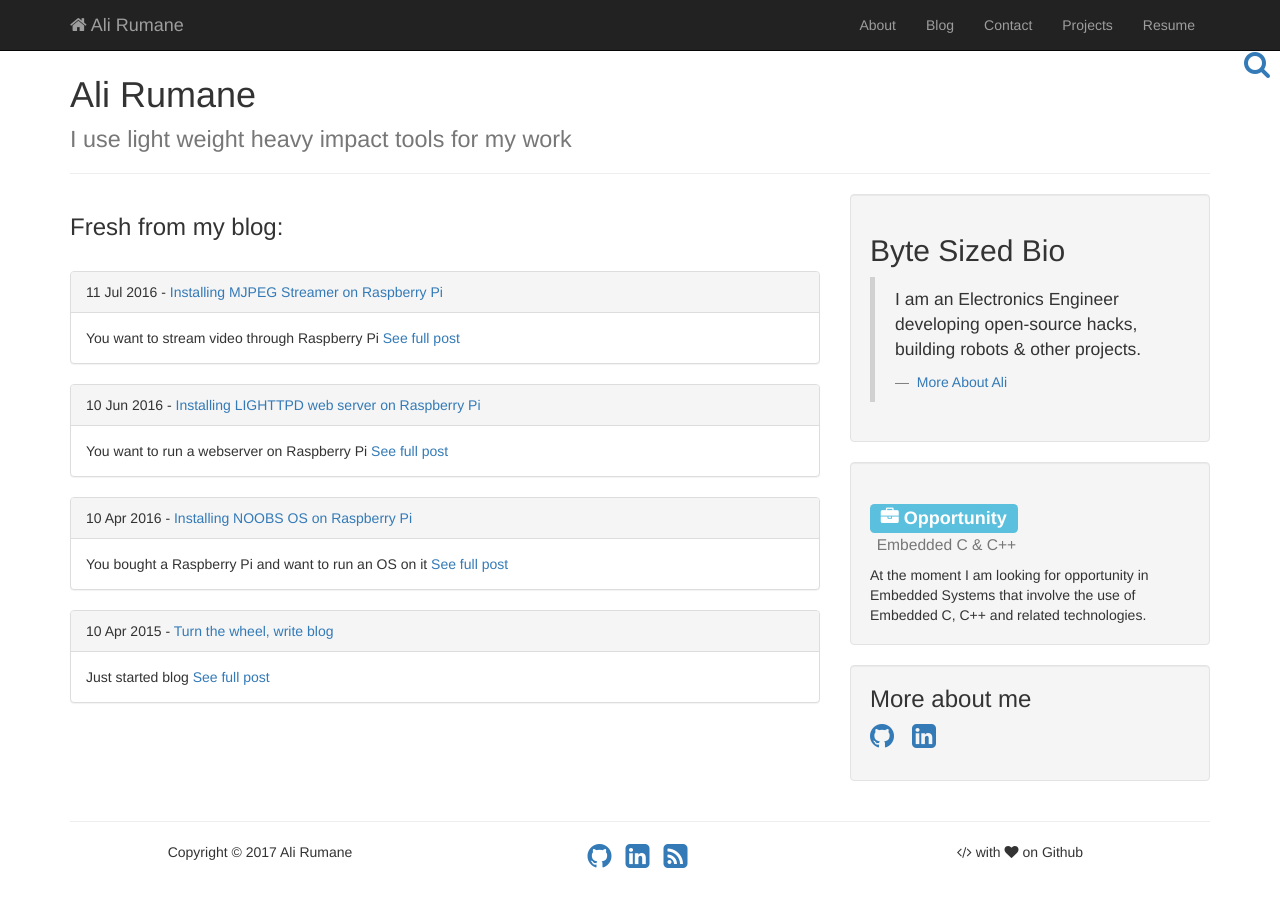
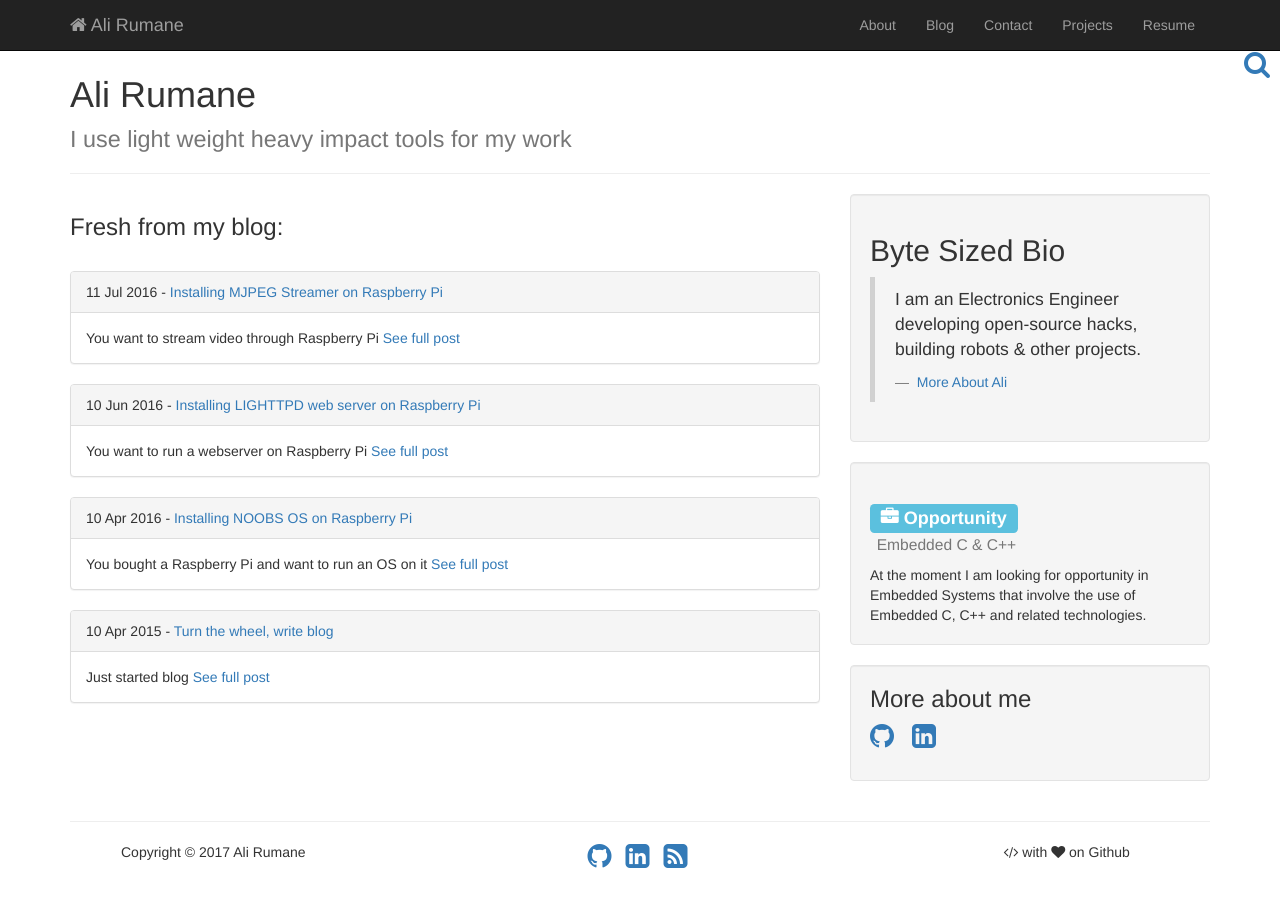
Before and after one commit to alirumane/ali-backup, a Jekyll site: the page built from index.md, in a window 1280 px wide. Built offline with Jekyll 4.4.1, drawn with Linux system fonts in a browser that asks for light colours.

Commit message:
Update default.html

```diff
--- a/_includes/themes/bootstrap/default.html
+++ b/_includes/themes/bootstrap/default.html
@@ -60,8 +60,9 @@
     <div class="container">
       {{ content }}
       <hr>
- {% include footer.html %}
     </div>
+
+	  {% include footer.html %}
 
 	<a id="back-to-top" href="#" class="btn btn-success back-to-top" role="button" title="Return to the top" data-toggle="tooltip" data-placement="left"><span class="glyphicon glyphicon-chevron-up"></span></a>
 
```
